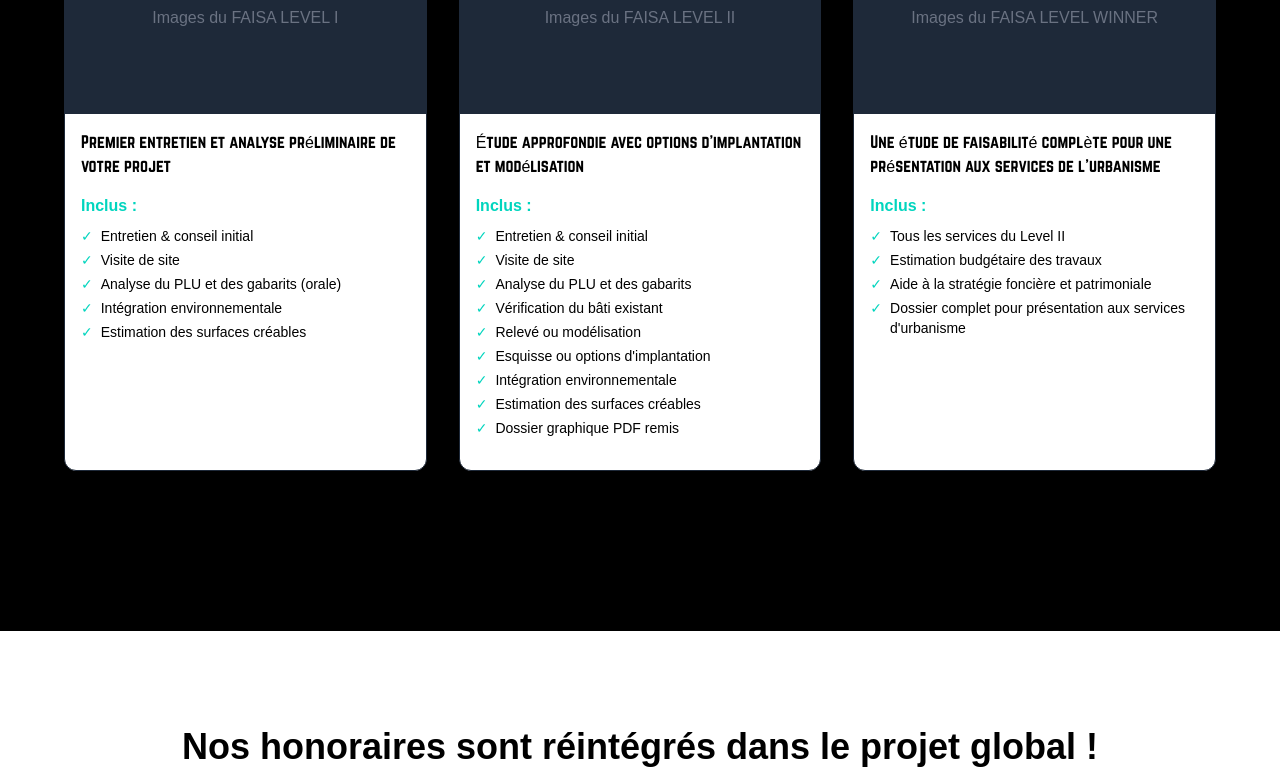
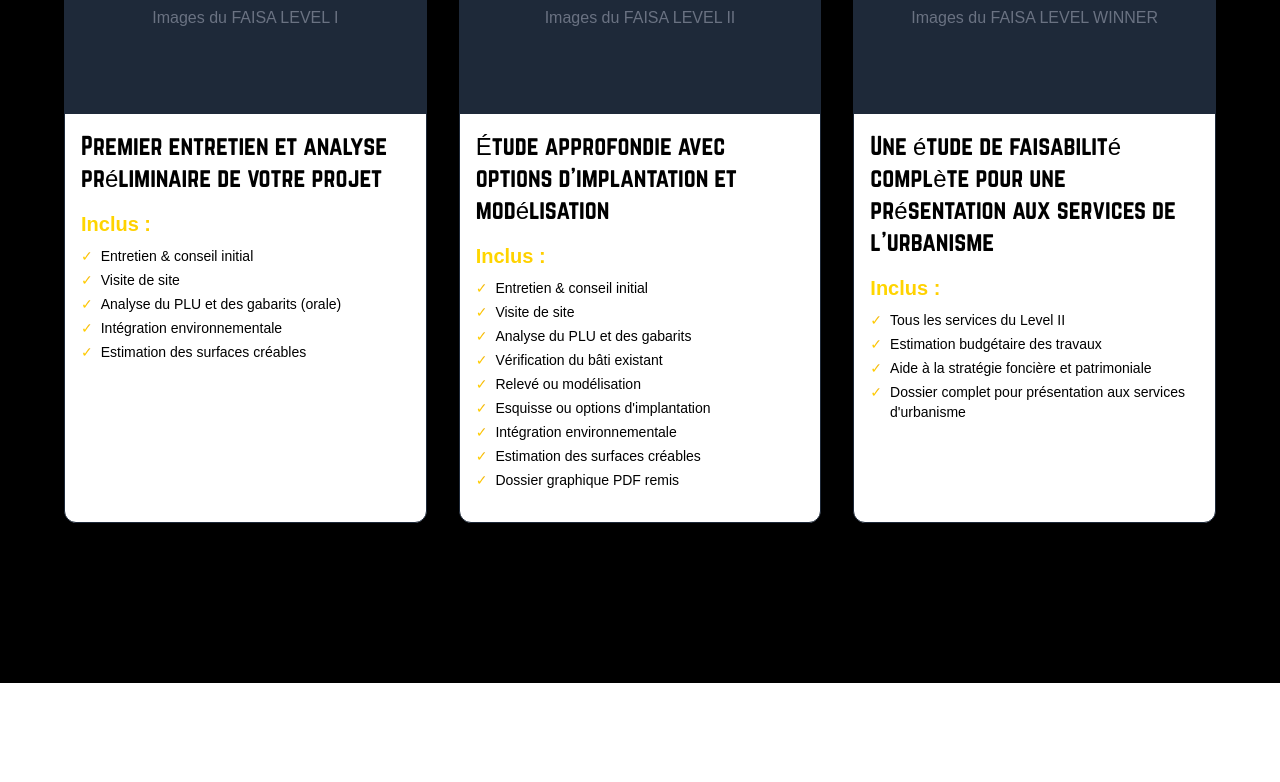
Before and after one commit to FabienFr/amr-architectes, a Next.js app: page / in a window 1280 px wide. Shown: the part 4540-5322 px from the top of the page. Built offline with nearby package versions, Linux system fonts and the light colour scheme.

Commit message:
gold everywhere needed

```diff
--- a/src/app/components/FeasibilityStudySection.tsx
+++ b/src/app/components/FeasibilityStudySection.tsx
@@ -4,77 +4,35 @@ export default function FeasibilityStudySection() {
       name: "FAISA LEVEL I",
       price: "GRATUIT",
       description: "Premier entretien et analyse préliminaire de votre projet",
-      features: [
-        "Entretien & conseil initial",
-        "Visite de site",
-        "Analyse du PLU et des gabarits (orale)",
-        "Intégration environnementale",
-        "Estimation des surfaces créables",
-      ],
-      images: [
-        "/images/feasibility/level1-sketch.jpg",
-        "/images/feasibility/level1-planning.jpg",
-      ],
+      features: ["Entretien & conseil initial", "Visite de site", "Analyse du PLU et des gabarits (orale)", "Intégration environnementale", "Estimation des surfaces créables"],
+      images: ["/images/feasibility/level1-sketch.jpg", "/images/feasibility/level1-planning.jpg"],
     },
     {
       name: "FAISA LEVEL II",
       price: "1000 €",
-      description:
-        "Étude approfondie avec options d'implantation et modélisation",
-      features: [
-        "Entretien & conseil initial",
-        "Visite de site",
-        "Analyse du PLU et des gabarits",
-        "Vérification du bâti existant",
-        "Relevé ou modélisation",
-        "Esquisse ou options d'implantation",
-        "Intégration environnementale",
-        "Estimation des surfaces créables",
-        "Dossier graphique PDF remis",
-      ],
-      images: [
-        "/images/feasibility/level2-model.jpg",
-        "/images/feasibility/level2-options.jpg",
-      ],
+      description: "Étude approfondie avec options d'implantation et modélisation",
+      features: ["Entretien & conseil initial", "Visite de site", "Analyse du PLU et des gabarits", "Vérification du bâti existant", "Relevé ou modélisation", "Esquisse ou options d'implantation", "Intégration environnementale", "Estimation des surfaces créables", "Dossier graphique PDF remis"],
+      images: ["/images/feasibility/level2-model.jpg", "/images/feasibility/level2-options.jpg"],
     },
     {
       name: "FAISA LEVEL WINNER",
       price: "SUR DEVIS",
-      description:
-        "Une étude de faisabilité complète pour une présentation aux services de l'urbanisme",
-      features: [
-        "Tous les services du Level II",
-        "Estimation budgétaire des travaux",
-        "Aide à la stratégie foncière et patrimoniale",
-        "Dossier complet pour présentation aux services d'urbanisme",
-      ],
-      images: [
-        "/images/feasibility/level3-complete.jpg",
-        "/images/feasibility/level3-presentation.jpg",
-      ],
+      description: "Une étude de faisabilité complète pour une présentation aux services de l'urbanisme",
+      features: ["Tous les services du Level II", "Estimation budgétaire des travaux", "Aide à la stratégie foncière et patrimoniale", "Dossier complet pour présentation aux services d'urbanisme"],
+      images: ["/images/feasibility/level3-complete.jpg", "/images/feasibility/level3-presentation.jpg"],
     },
   ];
 
   return (
     <section className="py-24 bg-black text-white px-6">
       <div className="max-w-6xl mx-auto">
-        <h2 className="font-norwester text-4xl md:text-5xl text-center mb-6 text-gold-gradient">
-          COMMENCER UNE ÉTUDE DE FAISABILITÉ
-        </h2>
+        <h2 className="font-norwester text-4xl md:text-5xl text-center mb-6 text-gold-gradient">COMMENCER UNE ÉTUDE DE FAISABILITÉ</h2>
 
-        <p className="text-center text-gray-300 mb-16 max-w-3xl mx-auto">
-          Travailler avec un architecte c&apos;est une question de relation, car
-          lorsque les études de faisabilité amènent un projet jusqu&apos;au
-          bout, cela nous embarque ensemble pour plusieurs mois d&apos;une
-          étroite collaboration.
-        </p>
+        <p className="text-center text-gray-300 mb-16 max-w-3xl mx-auto">Travailler avec un architecte c&apos;est une question de relation, car lorsque les études de faisabilité amènent un projet jusqu&apos;au bout, cela nous embarque ensemble pour plusieurs mois d&apos;une étroite collaboration.</p>
 
         <div className="grid grid-cols-1 md:grid-cols-3 gap-8 mb-16">
           {feasibilityLevels.map((level, index) => (
-            <div
-              key={index}
-              className="border border-gray-800 bg-white overflow-hidden rounded-xl"
-            >
+            <div key={index} className="border border-gray-800 bg-white overflow-hidden rounded-xl">
               <div className="bg-white text-black p-4 text-center">
                 <h3 className="font-norwester text-2xl mb-1">{level.name}</h3>
                 <div className="text-xl font-bold">{level.price}</div>
@@ -88,21 +46,17 @@ export default function FeasibilityStudySection() {
                   fill
                   className="object-cover"
                 /> */}
-                <div className="absolute inset-0 flex items-center justify-center text-gray-500">
-                  Images du {level.name}
-                </div>
+                <div className="absolute inset-0 flex items-center justify-center text-gray-500">Images du {level.name}</div>
               </div>
 
               <div className="p-4">
-                <p className="font-norwester text-black mb-4">
-                  {level.description}
-                </p>
+                <p className="font-norwester text-black mb-4 text-2xl">{level.description}</p>
 
-                <h4 className="font-semibold mb-2 text-teal-400">Inclus :</h4>
+                <h4 className="font-semibold mb-2 text-gold-gradient text-xl">Inclus :</h4>
                 <ul className="text-sm text-black space-y-1 mb-4">
                   {level.features.map((feature, i) => (
                     <li key={i} className="flex items-start">
-                      <span className="text-teal-400 mr-2">✓</span>
+                      <span className="text-gold-gradient mr-2">✓</span>
                       {feature}
                     </li>
                   ))}
--- a/src/app/components/ProcessSection.tsx
+++ b/src/app/components/ProcessSection.tsx
@@ -4,32 +4,26 @@ export default function ProcessSection() {
   const steps = [
     {
       title: "ANALYSE DE POTENTIEL",
-      description:
-        "Évaluation complète de votre projet, du terrain et des contraintes réglementaires pour déterminer la faisabilité et optimiser les possibilités.",
+      description: "Évaluation complète de votre projet, du terrain et des contraintes réglementaires pour déterminer la faisabilité et optimiser les possibilités.",
     },
     {
       title: "MONTAGE DE PROJET PERSONNALISÉ",
-      description:
-        "Élaboration d'une stratégie sur mesure adaptée à vos besoins, votre budget et vos aspirations architecturales.",
+      description: "Élaboration d'une stratégie sur mesure adaptée à vos besoins, votre budget et vos aspirations architecturales.",
     },
     {
       title: "CONCEPTION ARCHITECTURALE",
-      description:
-        "Création de plans et designs innovants qui allient esthétique, fonctionnalité et respect des normes environnementales.",
+      description: "Création de plans et designs innovants qui allient esthétique, fonctionnalité et respect des normes environnementales.",
     },
     {
       title: "PERMIS DE CONSTRUIRE & DP",
-      description:
-        "Gestion complète des démarches administratives et suivi rigoureux pour l'obtention des autorisations nécessaires.",
+      description: "Gestion complète des démarches administratives et suivi rigoureux pour l'obtention des autorisations nécessaires.",
     },
   ];
 
   return (
     <section className="py-24 bg-black text-white px-6">
       <div className="max-w-6xl mx-auto">
-        <h2 className="font-norwester text-4xl md:text-5xl text-center mb-16 italic text-gold-gradient">
-          UN ACCOMPAGNEMENT COMPLET, DE L&apos;IDÉE AU CHANTIER
-        </h2>
+        <h2 className="font-norwester text-4xl md:text-5xl text-center mb-16 italic text-gold-gradient">UN ACCOMPAGNEMENT COMPLET, DE L&apos;IDÉE AU CHANTIER</h2>
 
         <div className="grid grid-cols-1 md:grid-cols-2 lg:grid-cols-4 gap-8">
           {steps.map((step, index) => (
@@ -42,10 +36,8 @@ export default function ProcessSection() {
               </div>
 
               <h3 className="font-norwester text-xl mb-4 relative">
-                <span className="relative z-10 inline-block bg-gradient-to-r from-white to-gray-500 bg-clip-text text-transparent transform hover:scale-105 transition-transform">
-                  {step.title}
-                </span>
-                <span className="absolute -bottom-1 left-0 w-1/3 h-px bg-teal-400"></span>
+                <span className="relative z-10 inline-block bg-gradient-to-r from-white to-gray-500 bg-clip-text text-transparent transform hover:scale-105 transition-transform">{step.title}</span>
+                <span className="absolute -bottom-1 left-0 w-1/3 h-px bg-[#FFD700]"></span>
               </h3>
 
               <p className="text-gray-300 text-sm">{step.description}</p>
```
